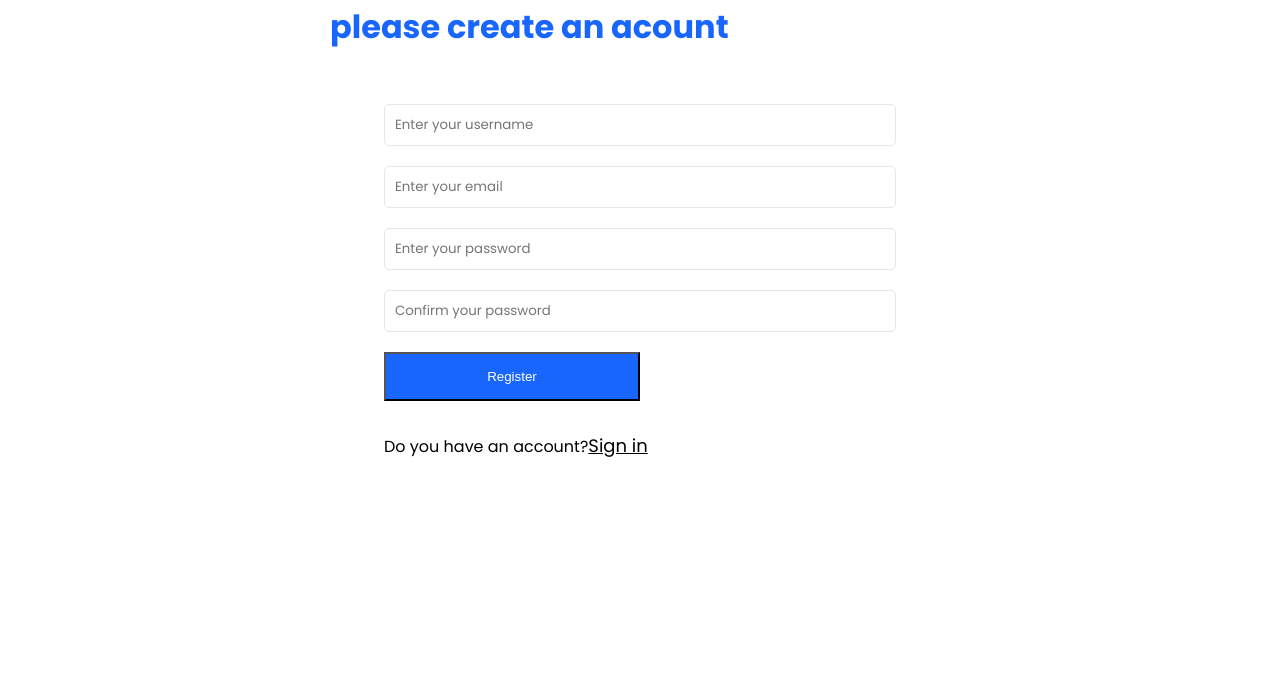
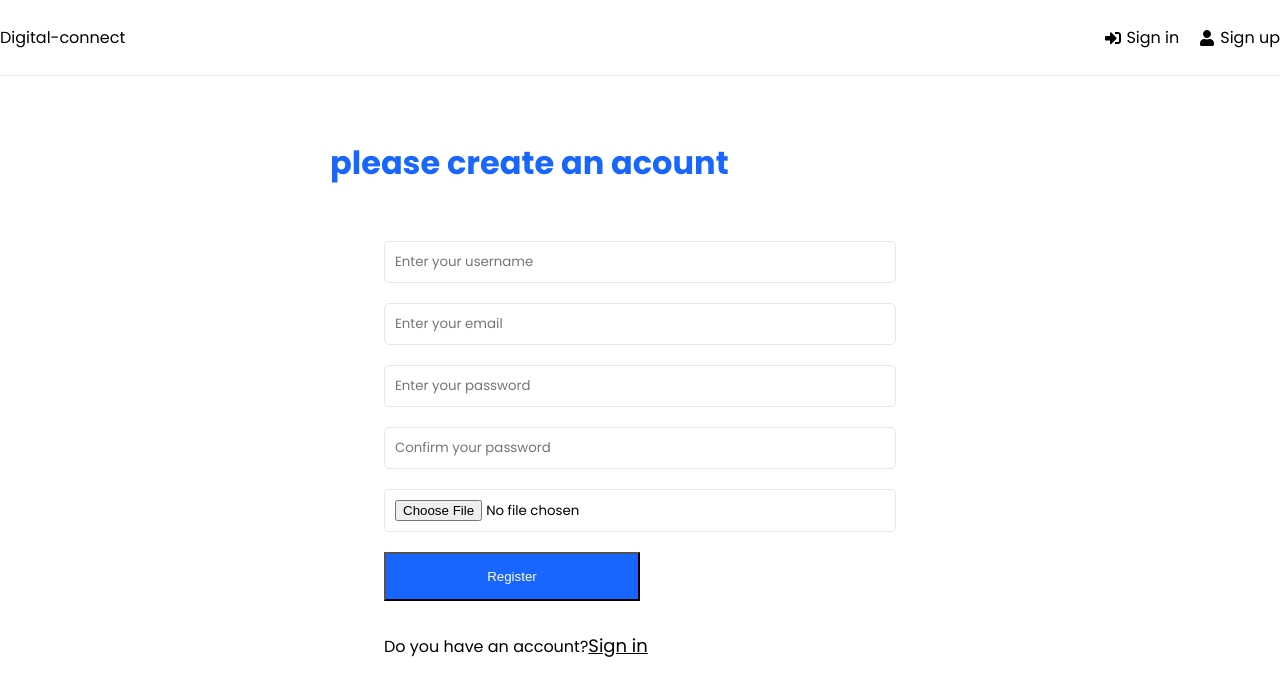
Before and after one commit to Lawson-Mbuyi/chat-app-client, a React (Create React App) app: page /register in a window 1280 px wide. Shown: the top 696 px of the page. Built offline with nearby package versions, Linux system fonts and the light colour scheme; what javascript-time-ago would draw is missing.

Commit message:
if added, it would add cloudinary fonctionnality

```diff
--- a/package.json
+++ b/package.json
@@ -9,6 +9,7 @@
     "@testing-library/react": "^13.4.0",
     "@testing-library/user-event": "^14.4.3",
     "axios": "^1.1.3",
+    "cloudinary-react": "^1.8.1",
     "javascript-time-ago": "^2.5.7",
     "react": "^18.2.0",
     "react-dom": "^18.2.0",
--- a/src/App.js
+++ b/src/App.js
@@ -6,6 +6,7 @@ import { useSelector } from "react-redux";
 import Dashbord from "./pages/Dashbord";
 import Register from "./pages/Register";
 import Login from "./pages/Login";
+import Upload from "./components/Upload";
 import Messenger from "./pages/Messenger";
 
 function App() {
@@ -17,6 +18,8 @@ function App() {
           <Route path="/" index  element={<Dashbord />} />
           <Route path="/login" element={<Login />} />
           <Route path="/register" element={<Register />} />
+          <Route path="/upload" element={<Upload />} />
+
           {user && <Route path="/messenger" element={<Messenger />} />}
         </Routes>
       </Router>
--- a/src/pages/Dashbord.js
+++ b/src/pages/Dashbord.js
@@ -1,10 +1,8 @@
-import Login from "../pages/Login"
-import Header from "../components/Header"
+import Login from "../pages/Login";
 export default function Dashbord() {
   return (
     <div>
-      <Header/>
-      <Login/>
+      <Login />
     </div>
-  )
+  );
 }
--- a/src/pages/Login.js
+++ b/src/pages/Login.js
@@ -3,6 +3,7 @@ import { useSelector, useDispatch } from "react-redux";
 import { Link, useNavigate } from "react-router-dom";
 import { toast } from "react-toastify";
 import { login, reset } from "../features/auth/authSlice";
+import { FaSignInAlt, FaUser, FaSignOutAlt } from "react-icons/fa";
 
 export default function Login() {
   const [formData, setFormData] = useState({
@@ -38,6 +39,37 @@ export default function Login() {
   };
   return (
     <>
+      <header className="header">
+        <div className="logo">
+          <Link to="/">Digital-connect</Link>
+        </div>
+        <ul>
+          {user ? (
+            <li>
+              <button className="logout">
+                <FaSignOutAlt />
+                Logout
+              </button>
+            </li>
+          ) : (
+            <>
+              {" "}
+              <li>
+                <Link to="/login">
+                  <FaSignInAlt />
+                  Sign in
+                </Link>
+              </li>
+              <li>
+                <Link to="/register">
+                  <FaUser />
+                  Sign up
+                </Link>
+              </li>
+            </>
+          )}
+        </ul>
+      </header>
       <section className="heading">
         <p>Login and start the joke</p>
       </section>
--- a/src/pages/Messenger.js
+++ b/src/pages/Messenger.js
@@ -19,7 +19,6 @@ function Messenger() {
   const [users, setUsers] = useState(null);
   const { user } = useSelector((state) => state.auth);
   const [chats, setChats] = useState([]);
-  // const [socket, setSocket] = useState(null);
   const [currentChat, setCurrentChat] = useState(null);
   const [newMessage, setNewMessage] = useState("");
   const [messages, setMessages] = useState(null);
@@ -41,6 +40,7 @@ function Messenger() {
       });
     });
   }, []);
+  console.log(user.profilePicture);
   useEffect(() => {
     ArrivAlMessage &&
       currentChat?.chaters.includes(ArrivAlMessage.senderId) &&
@@ -49,25 +49,8 @@ function Messenger() {
   useEffect(() => {
     socket.current.emit("add-user", user._id);
     socket.current.on("get-users", (users) => {
-      console.log(users);
     });
   }, [user]);
-
-  // useEffect(() => {
-  //   socket.current = io("ws://localhost:8000");
-  //   socket.current.on("getMessage", (data) => {
-  //     setArrivAlMessage({
-  //       senderId: data.senderId,
-  //       messageText: data.text,
-  //       createdAt: Date.now(),
-  //     });
-  //   });
-  // }, []);
-  // useEffect(() => {
-  //   ArrivAlMessage &&
-  //     currentChat?.chaters.includes(ArrivAlMessage.senderId) &&
-  //     setMessages((prev) => [...prev, ArrivAlMessage]);
-  // }, [ArrivAlMessage, currentChat]);
 
   useEffect(() => {
     newMessageArray &&
@@ -139,7 +122,7 @@ function Messenger() {
   return (
     <div className="messenger">
       <div className="sideBar">
-        <img src={profil} alt="" className="profil" />
+        <img src={user.profilePicture? user.profilePicture : profil} alt="" className="profil" />
 
         <p
           onClick={getUsers}
@@ -176,7 +159,9 @@ function Messenger() {
       <div className="chatMenu">
         {!users ? <p>Rencent</p> : <p>User list</p>}
         {users
-          ? users.map((user) => <Users user={user} />)
+          ? users.map((user) => (
+              <Users user={user} onClick={() => setCurrentChat(user)} />
+            ))
           : chats.map((c) => (
               <div onClick={() => setCurrentChat(c)}>
                 <Chat chat={c} currentUser={user} />
--- a/src/pages/Register.js
+++ b/src/pages/Register.js
@@ -1,35 +1,21 @@
+import axios from "axios";
 import { useEffect, useState } from "react";
 import { useSelector, useDispatch } from "react-redux";
 import { Link, useNavigate } from "react-router-dom";
 import { toast } from "react-toastify";
 import { register, reset } from "../features/auth/authSlice";
+import { FaSignInAlt, FaUser, FaSignOutAlt } from "react-icons/fa";
 
 export default function Register() {
-  const [image, setImage] = useState("");
+  const [file, setFile] = useState();
+
   const [formData, setFormData] = useState({
     username: "",
     email: "",
     password: "",
     password2: "",
+    profilePicture: "",
   });
-  const submitImage=()=>{
-    const profileImage = new FormData();
-    profileImage.append("file",image)
-    profileImage.append("uplod_preset","chat-app")
-    profileImage.append("cloud_name","dgcubzo0z")
-
-    return fetch("https://api.cloudinary/v1_1/dgcubzo0z/image/upload",{
-      method:"post",
-      body:"profileImage",
-    })
-    .then((res)=>res.json())
-    .then((profileImage)=>{
-      console.log(profileImage)
-    }).catch((error)=>{
-        console.log(error);
-      })
-  }
-
 
   const navigate = useNavigate();
   const dispatch = useDispatch();
@@ -42,6 +28,15 @@ export default function Register() {
     if (isSuccess || user) navigate("/");
     dispatch(reset());
   }, [user, isError, isSuccess, message, navigate, dispatch]);
+
+  //Setting the form changes
+
+  const handleFileChange = (selectedFile) => {
+    if (selectedFile) {
+      setFile(selectedFile[0]);
+    }
+  };
+
   const TextChange = (e) => {
     setFormData((prevState) => ({
       ...prevState,
@@ -49,23 +44,64 @@ export default function Register() {
     }));
   };
 
-  const formSubmit = (e) => {
+  const formSubmit = async (e) => {
     e.preventDefault();
     if (password !== password2) {
       toast("passwords do not match");
     } else {
+      const profilData = new FormData();
+      profilData.append("file", file);
+      profilData.append("upload_preset", "chat-app");
+
+      const response = await axios({
+        method: "post",
+        url: "https://api.cloudinary.com/v1_1/esaie/image/upload",
+        data: profilData,
+      });
+      const profilUrl = response.data["secure_url"];
       const userData = {
         username,
         email,
         password,
+        profilePicture: profilUrl,
       };
       dispatch(register(userData));
       navigate("/messenger");
     }
   };
-  console.log();
   return (
     <>
+      <header className="header">
+        <div className="logo">
+          <Link to="/">Digital-connect</Link>
+        </div>
+        <ul>
+          {user ? (
+            <li>
+              <button className="logout">
+                <FaSignOutAlt />
+                Logout
+              </button>
+            </li>
+          ) : (
+            <>
+              {" "}
+              <li>
+                <Link to="/login">
+                  <FaSignInAlt />
+                  Sign in
+                </Link>
+              </li>
+              <li>
+                <Link to="/register">
+                  <FaUser />
+                  Sign up
+                </Link>
+              </li>
+            </>
+          )}
+        </ul>
+      </header>
       <section className="heading">
         <p>please create an acount</p>
       </section>
@@ -116,6 +152,17 @@ export default function Register() {
             />
           </div>
           <div className="form-group">
+            <input
+              type="file"
+              id="file"
+              className="form-control"
+              name="file"
+              accept="image/*"
+              placeholder="upload your profile"
+              onChange={(e) => handleFileChange(e.target.files)}
+            />
+          </div>
+          <div className="form-group">
             <button type="submit" className="btn-block">
               Register
             </button>
```
Also changed, not shown: 1 other file (tests, documents, lock files or other folders).
